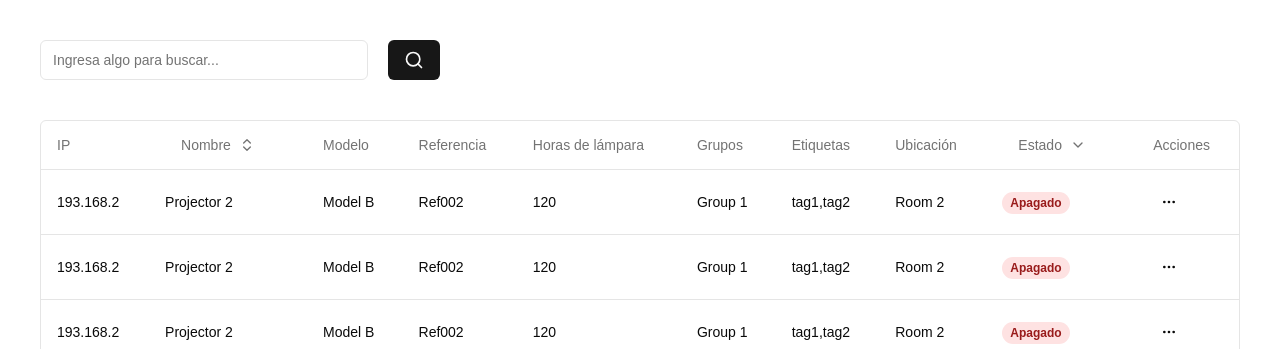
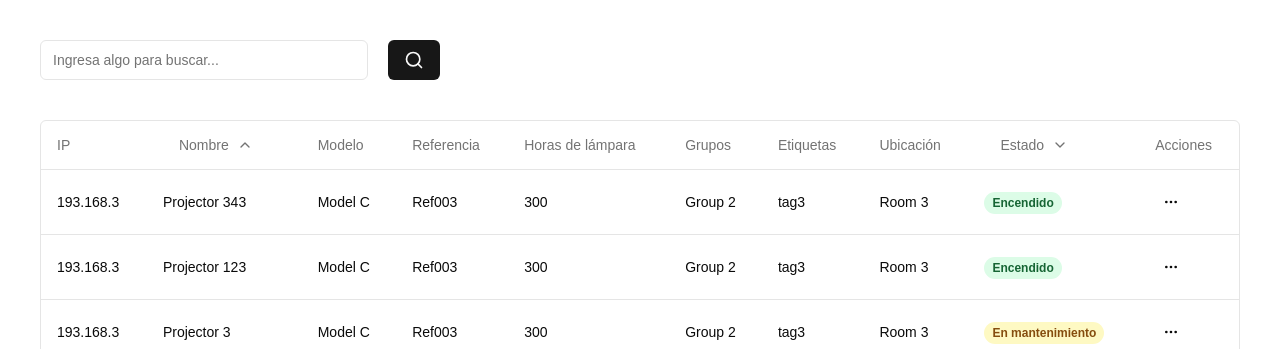
Before and after one commit to AntonioEstela/projector-admin, a Next.js app: page /dashboard in a window 1280 px wide. Both pictures are taken after a click on the button "Nombre". Shown: the top 349 px of the page. Built offline with nearby package versions, Linux system fonts and the light colour scheme; no server answers.

Commit message:
fix: sorting not working as expected

```diff
--- a/src/app/api/projectors/route.ts
+++ b/src/app/api/projectors/route.ts
@@ -36,7 +36,7 @@ const data: DashboardColumn[] = [
   },
   {
     ip: '193.168.3',
-    nombre: 'Projector 3',
+    nombre: 'Projector 123',
     modelo: 'Model C',
     referencia: 'Ref003',
     horasLampara: 300,
@@ -58,7 +58,7 @@ const data: DashboardColumn[] = [
   },
   {
     ip: '193.168.3',
-    nombre: 'Projector 3',
+    nombre: 'Projector 343',
     modelo: 'Model C',
     referencia: 'Ref003',
     horasLampara: 300,
--- a/src/app/dashboard/columns.tsx
+++ b/src/app/dashboard/columns.tsx
@@ -12,11 +12,9 @@ import {
   DropdownMenuTrigger,
 } from '@/components/ui/dropdown-menu';
 import { Button } from '@/components/ui/button';
-import { ChevronsUpDown, MoreHorizontal, Power, PowerOff } from 'lucide-react';
+import { ChevronDown, ChevronsUpDown, ChevronUp, MoreHorizontal } from 'lucide-react';
 import { DropdownMenuCheckboxes } from '@/components/ui/dropdown-menu-checkboxes';
-import React from 'react';
-import { DropdownMenuCheckboxItemProps } from '@radix-ui/react-dropdown-menu';
-import { set } from 'mongoose';
+import React, { useState } from 'react';
 
 export type DashboardColumn = {
   ip: string;
@@ -38,10 +36,31 @@ export const columns: ColumnDef<DashboardColumn>[] = [
   {
     accessorKey: 'nombre',
     header: ({ column }) => {
+      const [sortOrder, setSortOrder] = useState<'asc' | 'desc' | null>(null);
+
+      const toggleSorting = () => {
+        if (sortOrder === 'asc') {
+          setSortOrder('desc');
+          column.toggleSorting(false);
+        } else if (sortOrder === 'desc') {
+          setSortOrder(null);
+          column.clearSorting();
+        } else {
+          setSortOrder('asc');
+          column.toggleSorting(true);
+        }
+      };
+
       return (
-        <Button variant={'ghost'} onClick={() => column.toggleSorting(column.getIsSorted() === 'asc')}>
-          Nombre
-          <ChevronsUpDown className='w-4 h-4 ml-2' />
+        <Button variant={'ghost'} onClick={toggleSorting}>
+          <span className='mr-2'>Nombre</span>
+          {sortOrder === 'asc' ? (
+            <ChevronUp className='w-4 h-4' />
+          ) : sortOrder === 'desc' ? (
+            <ChevronDown className='w-4 h-4' />
+          ) : (
+            <ChevronsUpDown className='w-4 h-4' />
+          )}
         </Button>
       );
     },
```
